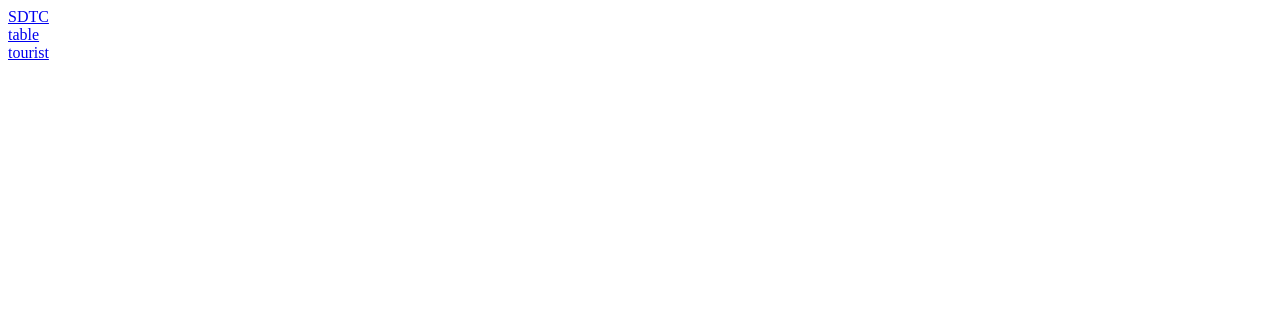
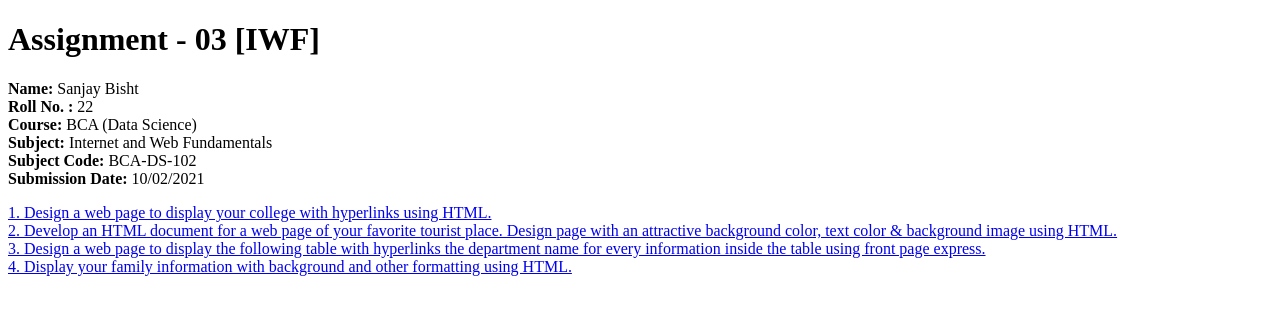
Before and after one commit to sanjayBst/collegeAssignment_10012021, a plain HTML site: page index.html in a window 1280 px wide. Drawn offline with Linux system fonts and the light colour scheme.

Commit message:
Finally Done

```diff
--- a/index.html
+++ b/index.html
@@ -1,14 +1,43 @@
 <!DOCTYPE html>
 <html lang="en">
-<head>
-    <meta charset="UTF-8">
-    <meta name="viewport" content="width=device-width, initial-scale=1.0">
+  <head>
+    <meta charset="UTF-8" />
+    <meta name="viewport" content="width=device-width, initial-scale=1.0" />
     <title>Document</title>
-</head>
-<body>
-    <a href="sdtc.html"> SDTC </a> <br>
-    <a href="table.html"> table</a>  <br>
-    <a href="touristplace.html"> tourist</a> <br>
+  </head>
+  <body>
+    <h1>Assignment - 03 [IWF]</h1>
+    <p>
+        <b>Name:</b> Sanjay Bisht <br>
+        <b>Roll No. :</b> 22 <br>
+        <b>Course: </b>  BCA (Data Science) <br>
+        <b> Subject:</b> Internet and Web Fundamentals <br>
+        <b>Subject Code:</b> BCA-DS-102 <br>
+        <b>Submission Date:</b> 10/02/2021 <br>
+    </p>
 
-</body>
+    <a href="sdtc.html">
+     1.  Design a web page to display your college with hyperlinks using HTML.
+    </a>
+    <br />
+    <a href="touristplace.html">
+     2. Develop an HTML document for a web page of your favorite tourist place.
+      Design page with an attractive background color, text color & background
+      image using HTML.</a
+    >
+    <br />
+
+    <a href="table.html">
+     3. Design a web page to display the following table with hyperlinks the
+      department name for every information inside the table using front page
+      express.</a
+    >
+    <br />
+
+    <a href="family.html">
+     4. Display your family information with background and other formatting using
+      HTML.</a
+    >
+    <br />
+  </body>
 </html>
```
Also changed, not shown: family.html (+1 -1 lines).
